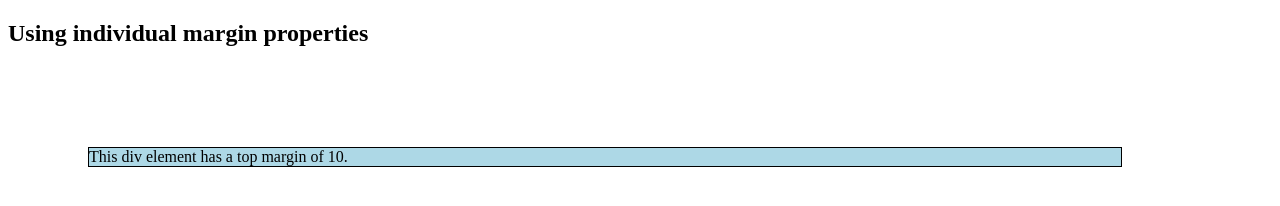
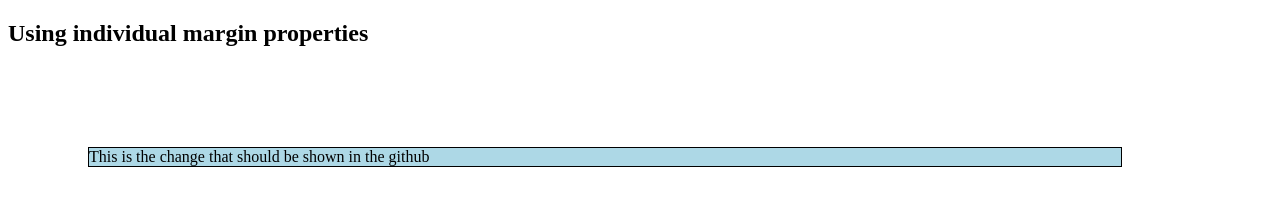
Before and after one commit to rajugeorge82/git-demo, a plain HTML site: page index.html in a window 1280 px wide. Drawn offline with Linux system fonts and the light colour scheme.

Commit message:
This is index file updated

```diff
--- a/index.html
+++ b/index.html
@@ -16,7 +16,7 @@
 
 <h2>Using individual margin properties</h2>
 
-<div>This div element has a top margin of 10.</div>
+<div>This is the change that should be shown in the github</div>
 
 </body>
 </html>
```
